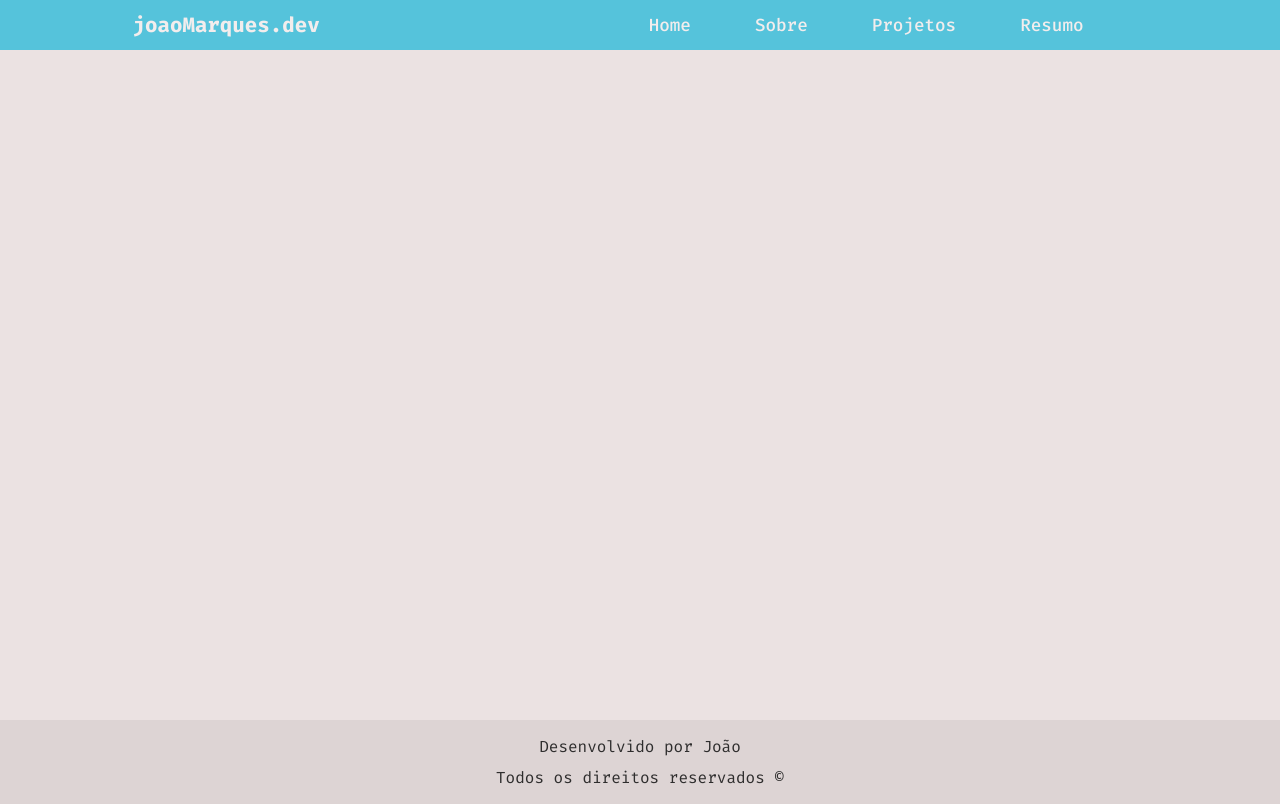
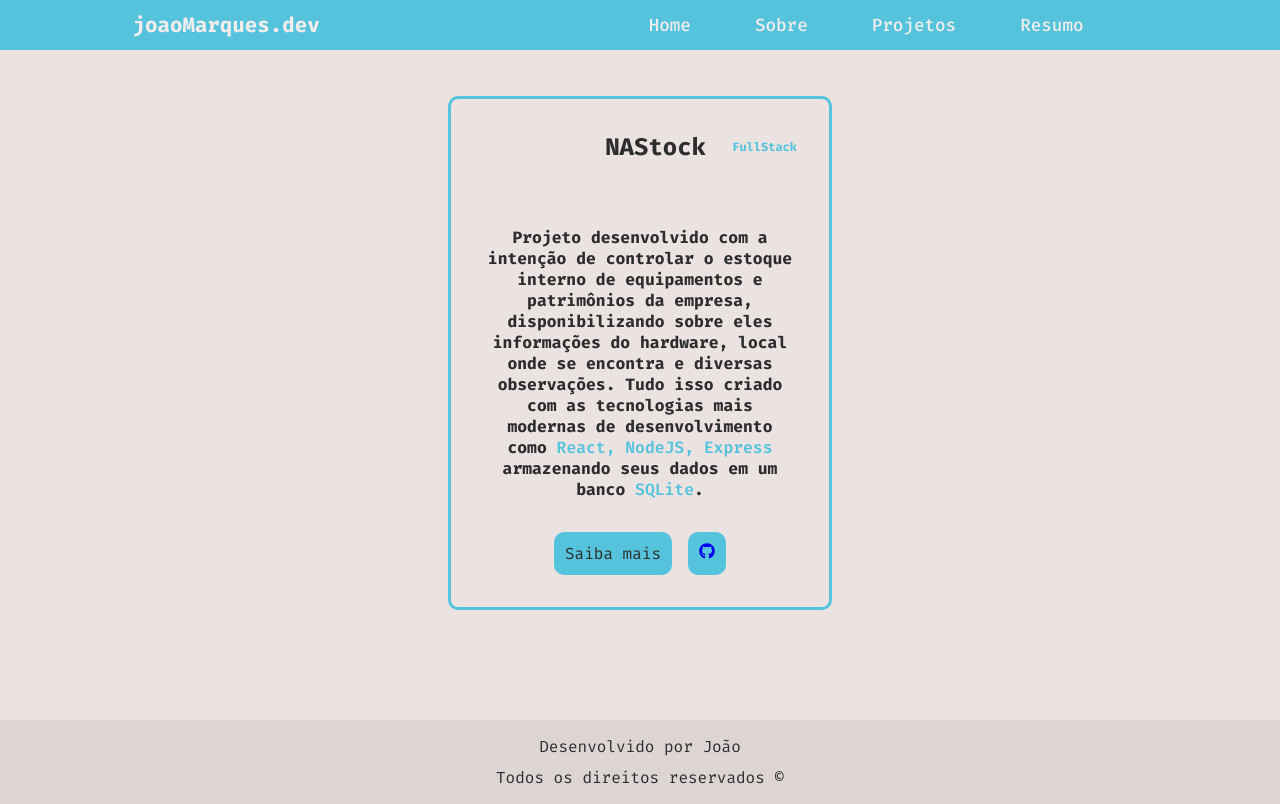
Before and after one commit to joaovictormar/portfolio, a React (Vite) app: page /projetos in a window 1280 px wide. Built offline with nearby package versions, Linux system fonts and the light colour scheme.

Commit message:
Adicionada base da página projetos

```diff
--- a/src/pages/Projetos/Projetos.module.css
+++ b/src/pages/Projetos/Projetos.module.css
@@ -0,0 +1,59 @@
+.projetos {
+  display: flex;
+  gap: 2rem;
+  justify-content: center;
+  padding-top: 5rem;
+  font-size: 14px;
+}
+
+.cardProjeto {
+  width: 30%;
+  border: solid var(--primaria);
+  border-radius: 10px;
+  padding: 2rem;
+  color: var(--cinza-escuro);
+  display: flex;
+  flex-direction: column;
+  align-items: center;
+  text-align: center;
+  gap: 2rem;
+}
+
+.titulos {
+  display: flex;
+  flex-direction: row;
+  align-items: center;
+  width: 100%;
+  justify-content: space-between;
+}
+
+.titulo {
+  font-size: 24px;
+  flex-grow: 1;
+  text-align: center;
+  padding-left: 6rem;
+}
+
+.areaDev {
+  font-size: 12px;
+  color: var(--primaria);
+}
+
+.botoes {
+  display: flex;
+  gap: 1rem;
+  font-size: 16px;
+}
+
+.botao {
+  border: solid var(--primaria);
+  background-color: var(--primaria);
+  border-radius: 10px;
+  padding: 0.5rem;
+  text-decoration: none;
+}
+
+.botao:hover {
+  transition: 0.3s;
+  scale: 1.2;
+}
--- a/src/pages/Projetos/index.jsx
+++ b/src/pages/Projetos/index.jsx
@@ -1,9 +1,23 @@
 import styles from "./Projetos.module.css"
+import { FaGithub } from "react-icons/fa";
 
 function Projetos () {
 
     return (
-            <h1>Projetos</h1>
+            <section className={styles.projetos}>
+                <div className={styles.cardProjeto}>
+                    <div className={styles.titulos}>
+                        <h1 className={styles.titulo}>NAStock</h1>
+                        <h2 className={styles.areaDev}>FullStack</h2>
+                    </div>
+                    <img/>
+                    <h3>Projeto desenvolvido com a intenção de controlar o estoque interno de equipamentos e patrimônios da empresa, disponibilizando sobre eles informações do hardware, local onde se encontra e diversas observações. Tudo isso criado com as tecnologias mais modernas de desenvolvimento como <strong>React, NodeJS, Express</strong> armazenando seus dados em um banco <strong>SQLite</strong>. </h3>
+                    <div className={styles.botoes}>
+                        <a className={styles.botao}>Saiba mais</a>
+                        <a className={styles.botao} href="https://github.com/joaovictormar/NAStock_front"><FaGithub/></a>
+                    </div>
+                </div>
+            </section>
     )
 
 };
```
